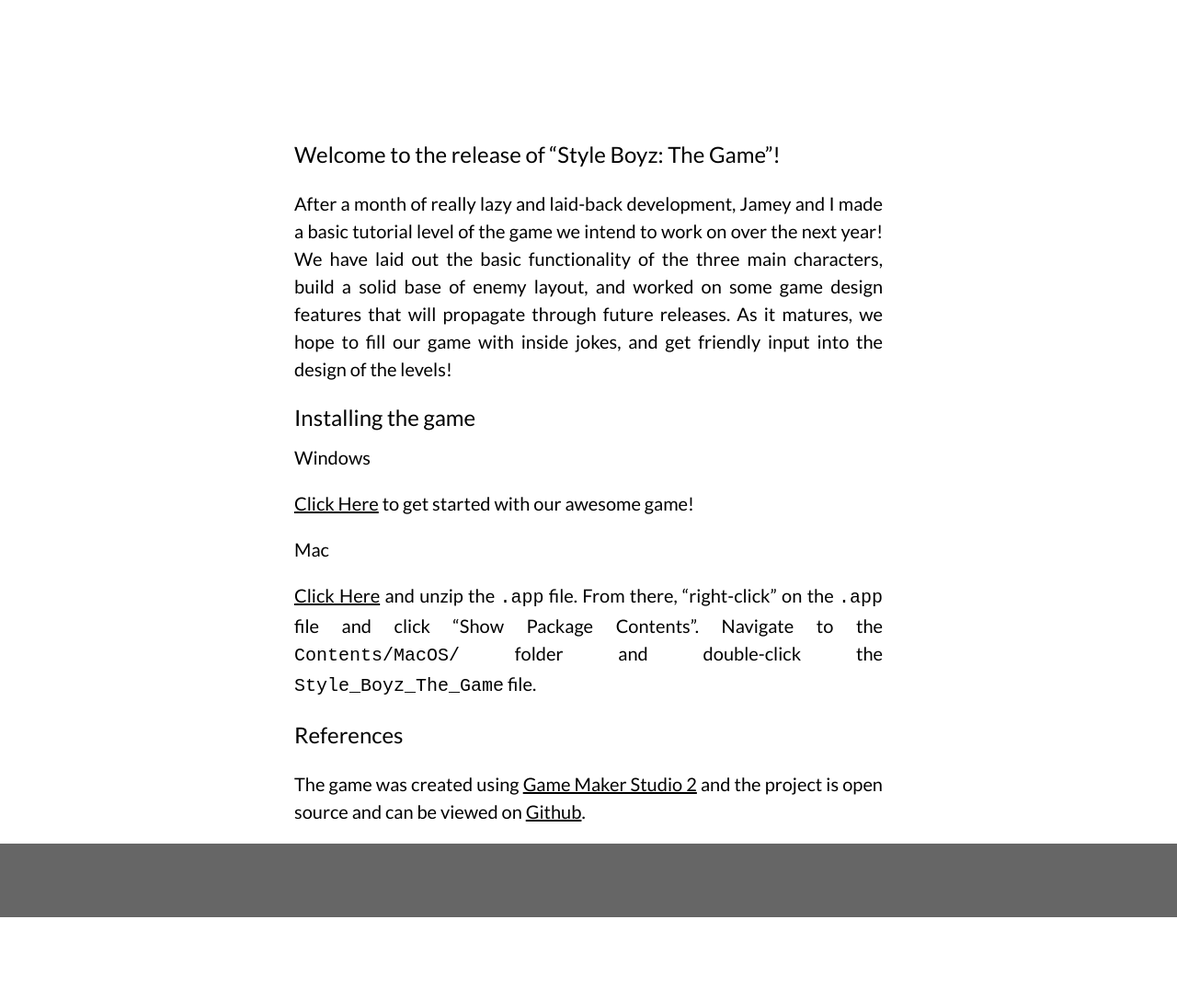
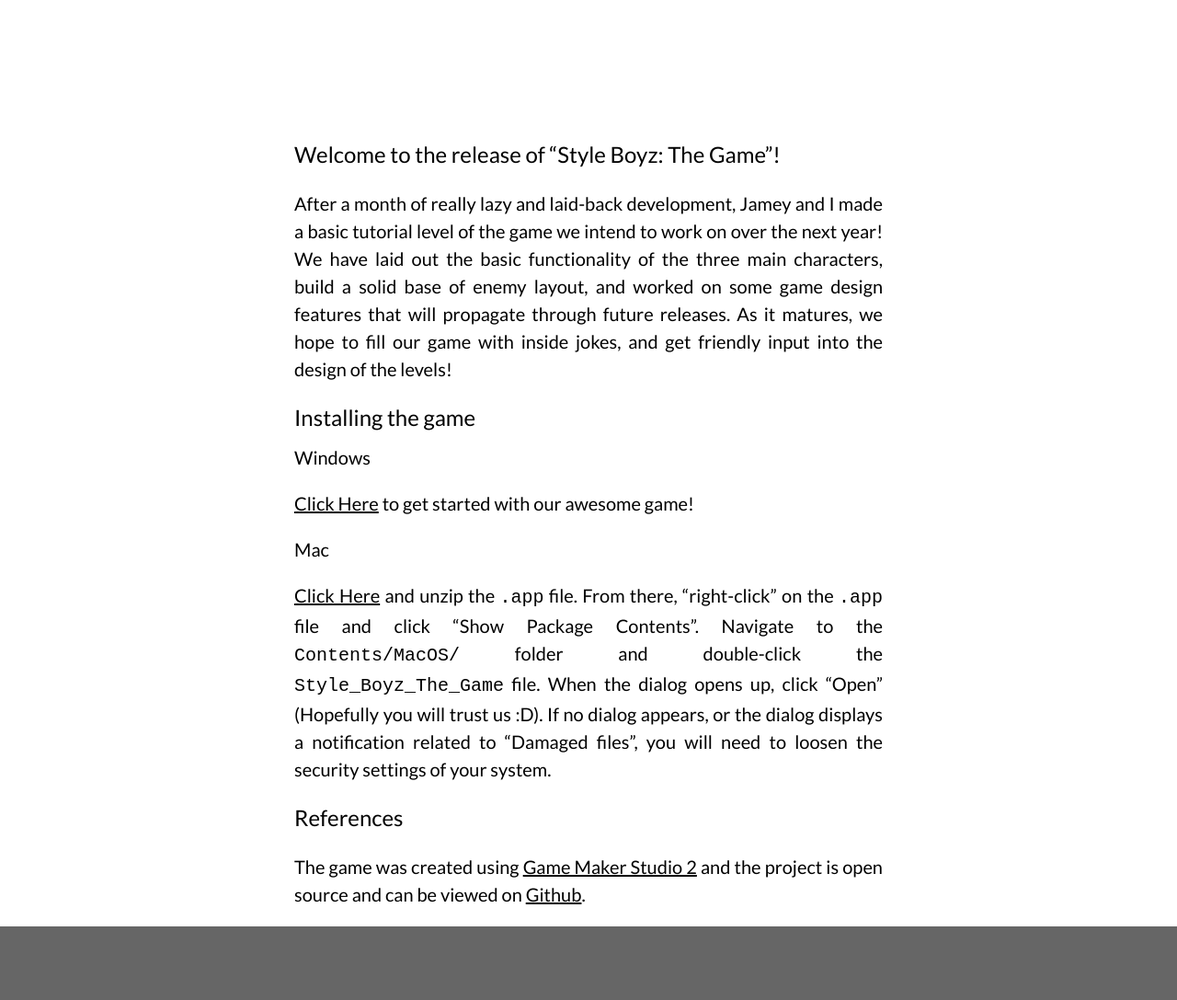
Before and after one commit to sumwatshade/sumwatshade.github.io, a Jekyll site: the page built from _posts/2017-12-25-style-boyz-the-game.md, in a window 1280 px wide. Shown: the whole page at 92% size. Built offline with Jekyll 4.4.1, drawn with Linux system fonts in a browser that asks for light colours; before the commit the page ends 997 px from its top, so only the background shows below that.

Commit message:
Update 2017-12-25-style-boyz-the-game.md

```diff
--- a/_posts/2017-12-25-style-boyz-the-game.md
+++ b/_posts/2017-12-25-style-boyz-the-game.md
@@ -22,7 +22,9 @@ to get started with our awesome game!
 
 [Click Here](https://github.com/Jameywags/style_boyz_the_game/releases/download/0.0.1/StyleBoyzTheGame.app.zip)
 and unzip the `.app` file. From there, "right-click" on the `.app` file and click "Show Package Contents".
-Navigate to the `Contents/MacOS/` folder and double-click the `Style_Boyz_The_Game` file.
+Navigate to the `Contents/MacOS/` folder and double-click the `Style_Boyz_The_Game` file. When the dialog opens
+up, click "Open" (Hopefully you will trust us :D). If no dialog appears, or the dialog displays a notification
+related to "Damaged files", you will need to loosen the security settings of your system.
 
 ### References
 The game was created using [Game Maker Studio 2](https://docs2.yoyogames.com/) and
```
